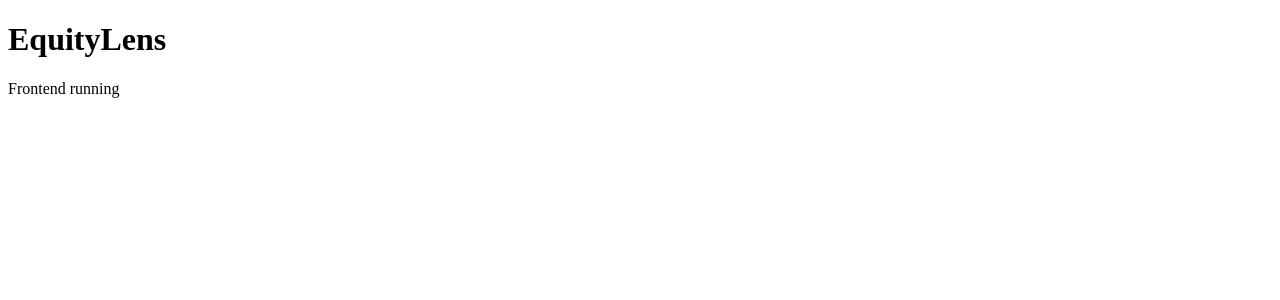
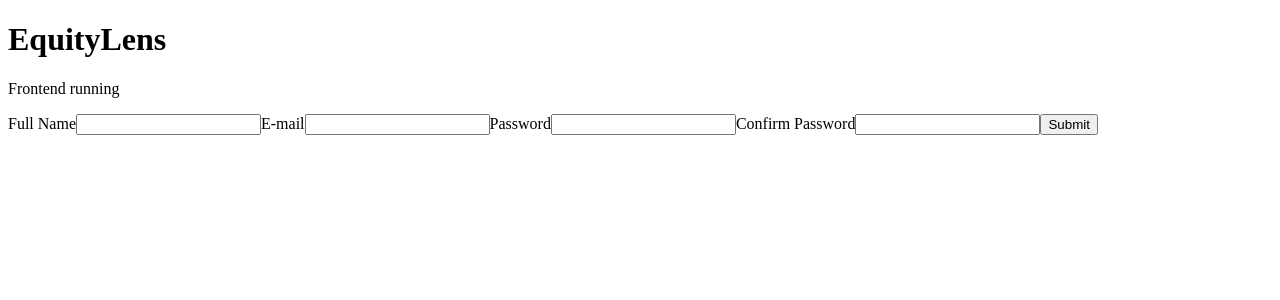
Before and after one commit to COS301-SE-2026/Equity-Lens, a React (Vite) app in the folder frontend/: page / in a window 1280 px wide. Shown: the top 300 px of the page. Built offline with nearby package versions, Linux system fonts and the light colour scheme.

Commit message:
AVS: Configured register page to be displayed and added react hook form (npm install react-hook-form)

```diff
--- a/frontend/src/App.jsx
+++ b/frontend/src/App.jsx
@@ -1,8 +1,10 @@
+import {Register} from "/src/pages/Auth/Register.jsx"
 function App() {
   return (
     <div>
       <h1>EquityLens</h1>
       <p>Frontend running</p>
+      <Register/>
     </div>
   )
 }
--- /dev/null
+++ b/package.json
@@ -0,0 +1,5 @@
+{
+  "dependencies": {
+    "react-hook-form": "^7.75.0"
+  }
+}
```
Also changed, not shown: 2 other files (tests, documents, lock files or other folders).
